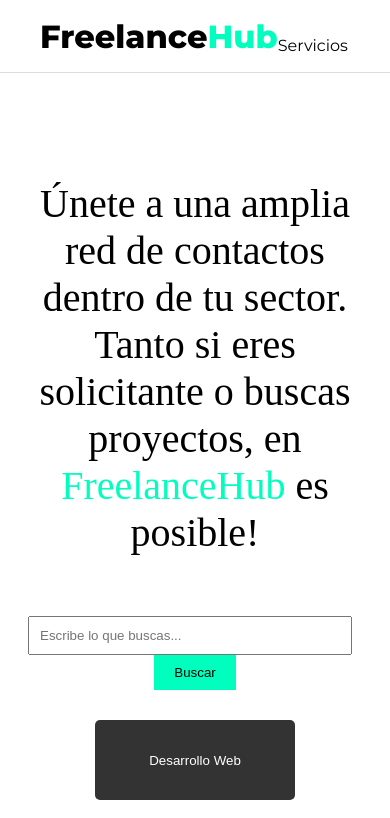
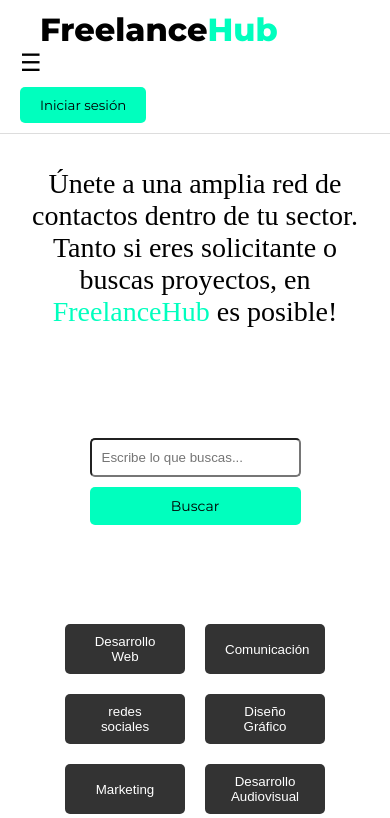
Before and after one commit to develhope/FS-ESP10-Team1-Project3, a React (Vite) app: page / in a window 390 px wide. Shown: the top 818 px of the page. Built offline with nearby package versions, Linux system fonts and the light colour scheme.

Commit message:
Actualizacion responsive home

```diff
--- a/src/App.jsx
+++ b/src/App.jsx
@@ -5,6 +5,7 @@
 import { Proyectos } from './components/Proyectos'
 import { Services } from './components/Services'
 import Login from './components/Login'
+import { Footer } from './components/Footer'
 
 export function App() {
 
@@ -20,6 +21,8 @@
     <Route path="/" element={<Container/>} />
     </Routes>
 
+    <Footer/>
+
     </div>
   );
 }
--- a/src/INFOGENERAL/categorias.js
+++ b/src/INFOGENERAL/categorias.js
@@ -4,7 +4,7 @@
   "redes sociales",
   "Diseño Gráfico",
   "Marketing",
-  "Desarrollo Audiovisual",'Escritor fantasma'
+  "Desarrollo Audiovisual",
 ];
 
 export default categorias
--- a/src/components/Container.jsx
+++ b/src/components/Container.jsx
@@ -20,20 +20,11 @@
       </div>
 
       <div className='categorias'>
-{/*
-        <button>Desarrollo Web</button>
-        <button>Diseño Gráfico</button>
-        <button>Marketing</button>
-        <button>Desarrollo Audiovisual</button> */}
-
 
         {categorias.map(categoria => (
           <button key={categoria}>{categoria}</button>))}
 
       </div>
-      <footer>
-        <p>Footer</p>
-      </footer>
     </div>
   );
 };
--- /dev/null
+++ b/src/components/Footer.jsx
@@ -0,0 +1,14 @@
+import React from 'react'
+
+export function Footer  ()
+{
+  return (
+    <div>
+    <footer>
+
+    <p>Footer</p>
+    </footer>
+
+    </div>
+  )
+}
--- a/src/components/Navbar.jsx
+++ b/src/components/Navbar.jsx
@@ -1,32 +1,42 @@
-import {React} from "react";
-import './css/Navbar.css'
+import { React, useState } from "react";
+import "./css/Navbar.css";
 import { Link, useNavigate } from "react-router-dom";
 
 export function Navbar({ children }) {
 
   const navigate = useNavigate();
+  const [isMobileMenuOpen, setIsMobileMenuOpen] = useState(false);
 
   function handleClickButton() {
-    navigate('/login');
+    navigate("/login");
   }
 
+  function toggleMobileMenu() {  // funciona para mostrar u ocultar el menú en u dispositivo móvil.
+    setIsMobileMenuOpen(!isMobileMenuOpen);
+  }
 
   return (
     <div className="navbar">
       <nav>
         <div className="navbar-logo">
-          <a href="">Freelance<span class="highlight">Hub</span></a>
+          <a href="">
+            Freelance<span class="highlight">Hub</span>
+          </a>
         </div>
-        <ul className="navbar-links">
+        <div className="navbar-menu-icon" onClick={toggleMobileMenu}>
+            ☰
+        </div>
+        <ul
+          className={`navbar-links ${isMobileMenuOpen ? "navbar-links-mobile" : ""}`}>
           <li>
-          <Link to="services">Solicitar Servicios</Link>
+            <Link to="services">Solicitar Servicios</Link>
           </li>
           <li>
-          <Link to="busqueda">Buscar Proyectos</Link>
+            <Link to="busqueda">Buscar Proyectos</Link>
           </li>
         </ul>
         <div className="navbar-button">
-        <button onClick={handleClickButton}>Iniciar sesión</button>
+          <button onClick={handleClickButton}>Iniciar sesión</button>
         </div>
       </nav>
     </div>
--- a/src/components/css/Navbar.css
+++ b/src/components/css/Navbar.css
@@ -61,3 +61,48 @@
 .navbar-button button:hover {
   background-color: #0b9270;
 }
+
+
+.navbar-menu-icon {
+  display: none;
+  cursor: pointer;
+  font-size: 24px;
+}
+
+@media (max-width: 768px) {
+  .navbar nav {
+    flex-direction: column;
+    align-items: flex-start;
+  }
+
+  .navbar-menu-icon {
+    display: block;
+  }
+
+  .navbar-links {
+    display: none;
+    flex-direction: column;
+    width: 100%;
+    margin-top: 10px;
+  }
+
+  .navbar-links.navbar-links-mobile {
+    display: flex;
+  }
+
+  .navbar-links li {
+    width: 100%;
+    text-align: left;
+    margin: 0;
+  }
+
+  .navbar-links li a {
+    margin-left: 0;
+    padding: 10px 0;
+  }
+
+  .navbar-button {
+    margin-top: 10px;
+    align-self: flex-start;
+  }
+}
--- a/src/index.css
+++ b/src/index.css
@@ -1,11 +1,9 @@
 html, body {
   margin: 0;
   padding: 0;
-    height: 100vh;
-    width: 100vw;
+  height: 100%;
+  width: 100%;
 }
-
-    /* Estilos CONTENEDOR  */
 
 .container {
   display: flex;
@@ -14,40 +12,51 @@
   justify-content: space-between;
   min-height: 100vh;
   text-align: center;
-    /* padding: 100px; */
   box-sizing: border-box;
-
   padding: 80px 20px; /* Asegura que el contenido no se superponga con la navbar */
   margin-top: 60px; /* Ajusta este valor para asegurar que no se superponga con la navbar */
 }
 
-
 .highlight {
-    color: #00FFBE;
+  color: #00ffbe;
 }
 
-  /* Sección de búsqueda */
-  .buscador{
+
+.buscador {
+  display: flex;
+  align-items: center;
   margin: 20px 0;
+
+
 }
 
-  /* Estilos de entrada de búsqueda */
 .buscador input {
   padding: 10px;
-    width: 300px;
-    margin-right: 10px;
+  width: 100%; /* Ajusta el ancho al 100% del contenedor */
+  max-width: 400px; /* Ancho máximo para pantallas grandes */
+  margin-right:  10px; /* Espacio entre el input y el botón */
+  box-sizing: border-box;
+  border-radius: 5px;
 }
 
-  /* Estilos del botón de búsqueda */
+/* Boton Buscar*/
 .buscador button {
-    padding: 10px 20px;
-    background-color:#00FFBE;
+  background-color: #00ffbe;
   color: black;
   border: none;
+  padding: 10px 20px;
+  border-radius: 5px;
   cursor: pointer;
+  font-family: "Montserrat", sans-serif;
 }
 
-  /* Botones de categorías */
+
+.categorias {
+  display: flex;
+  flex-wrap: wrap;
+  justify-content: center;
+}
+
 .categorias button {
   margin: 10px;
   padding: 10px 20px;
@@ -60,16 +69,63 @@
   width: 200px;
 }
 
-  /* Footer con margen superior */
+
 footer {
   width: 100vw;
   height: 20vh;
-    /* margin-top: 30px; */
-    background-color: #00FFBE;
+  background-color: #00ffbe;
 }
 
 .container-text {
+  font-size: 40px;
+   margin-bottom: 20px;
+}
 
-  font-size:40px ;
 
+/*  <--------------------- RESPONSIVE ----------------->*/
+
+@media (max-width: 1024px) {
+  .container-text {
+    font-size: 36px;
   }
+
+  .buscador input {
+    width: 80%; /* Aumenta el ancho en dispositivos pequeños */
+  }
+
+  .buscador button {
+    font-size: 14px;
+  }
+
+  .categorias button {
+    width: 150px;
+    height: 60px;
+  }
+}
+
+@media (max-width: 480px) {
+  .container-text {
+    font-size: 28px;
+  }
+
+  .buscador {
+    flex-direction: column; /* Cambia la dirección a columna */
+    align-items: stretch;
+  }
+
+  .buscador input {
+    width: 100%;
+    margin-bottom: 10px;
+  }
+
+  .buscador button {
+    margin-left: 0;
+    width: 100%;
+  }
+
+
+  .categorias button {
+    width: 120px;
+    height: 50px;
+  }
+}
```
Lines whose indentation alone changed are shown as unchanged.
